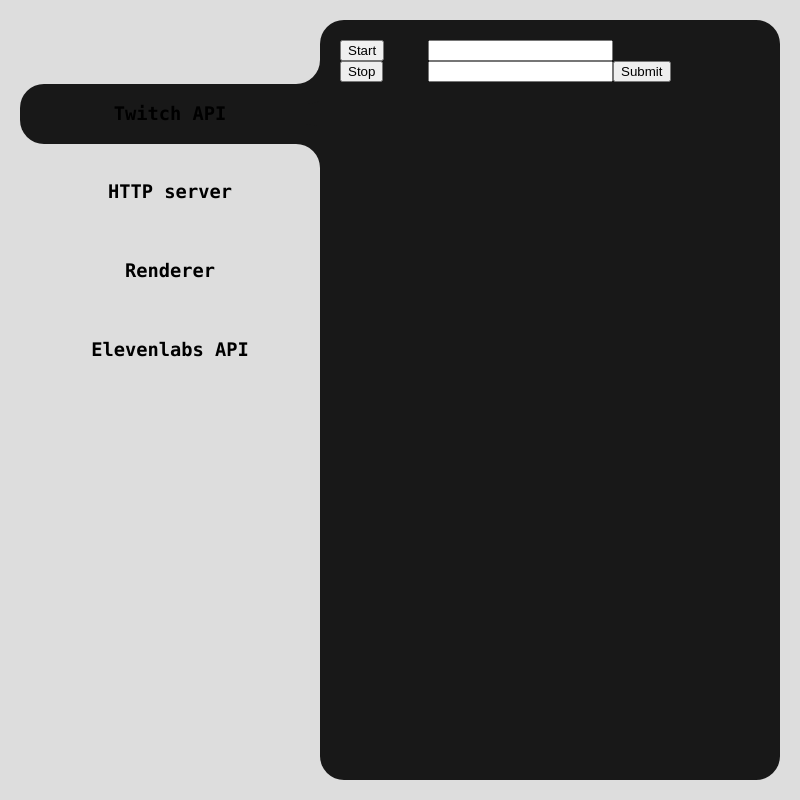
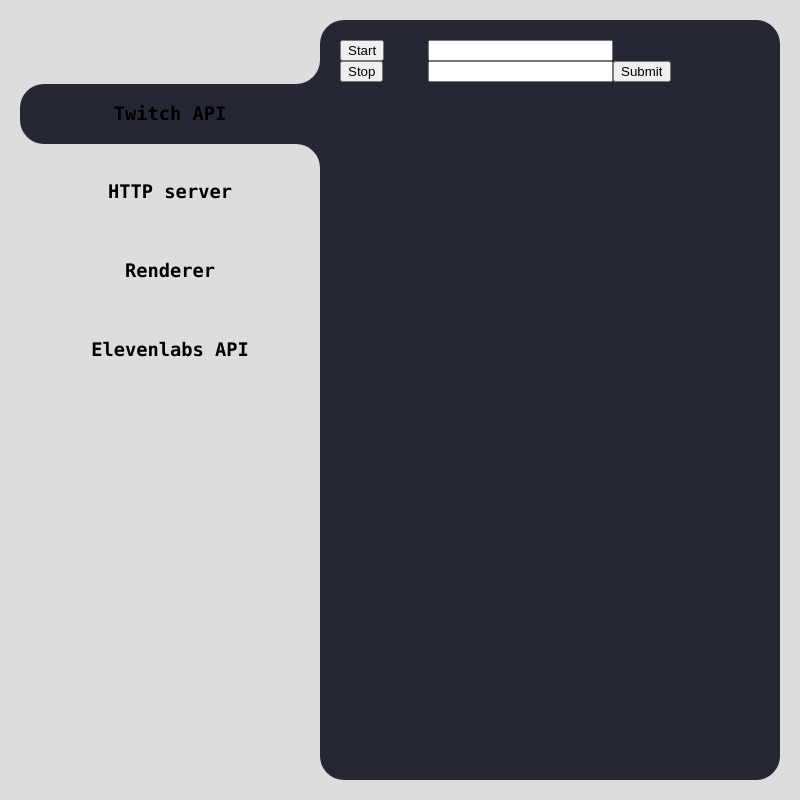
Before and after one commit to Laljaka/twitch-stream-helper, an Electron app: page index.html in a window 800 px wide. Both pictures are taken after a click on the item "Twitch API". Drawn offline with Linux system fonts and the light colour scheme.

Commit message:
Adding colors as variables

```diff
--- a/styles.css
+++ b/styles.css
@@ -1,10 +1,12 @@
 :root {
   color-scheme: light dark;
   --border-radius: 1.5rem;
+  --bg-color: #262734;
+  --main-color: #424349;
 }
 
 @media (prefers-color-scheme: dark) {
-  body { background: #333; color: white; }
+  body { background: var(--main-color); color: #f1e3e3; }
 }
 
 @media (prefers-color-scheme: light) {
@@ -45,7 +47,7 @@
   border-radius: var(--border-radius);
   overflow: inherit;
   padding: 20px;
-  background-color: #181818;
+  background-color: var(--bg-color);
   box-sizing: border-box;
 }
 
@@ -61,7 +63,7 @@
 }
 
 .active {
-  background-color: #181818;
+  background-color: var(--bg-color);
 }
 
 .active::after,
@@ -76,12 +78,12 @@
 
 .active::before {
   top: calc(var(--border-radius) * -1);
-  box-shadow: 10px 10px 0 10px #181818;
+  box-shadow: 10px 10px 0 10px var(--bg-color);
   border-radius: 0 0 100vw 0;
 }
 .active::after {
   bottom: calc(var(--border-radius) * -1);
-  box-shadow: 10px -10px 0 10px #181818;
+  box-shadow: 10px -10px 0 10px var(--bg-color);
   border-radius: 0 100vw 0 0;
 }
 
```
